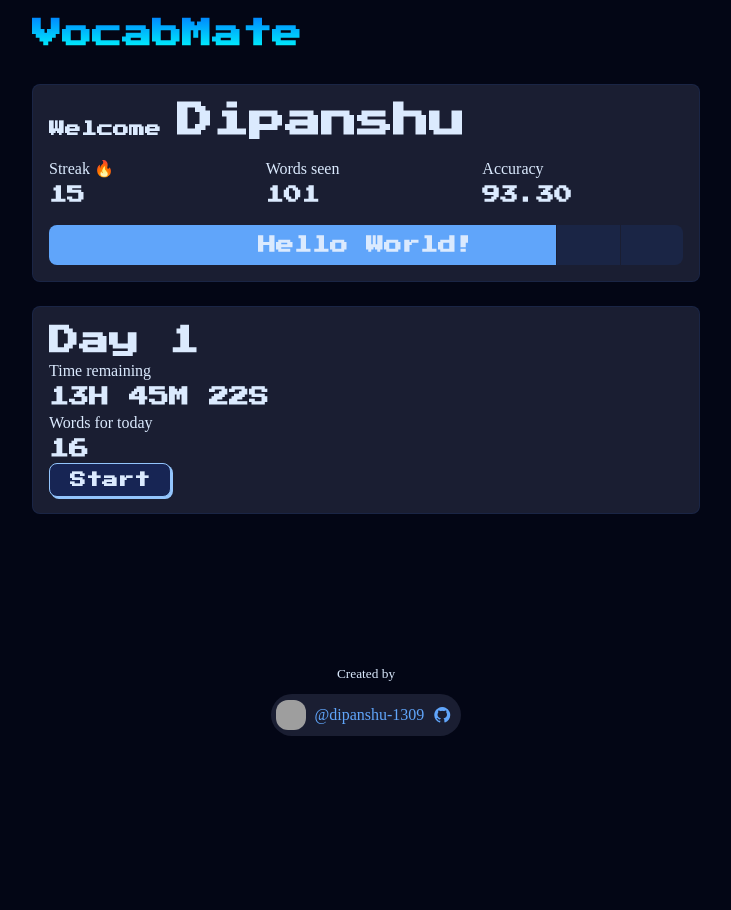
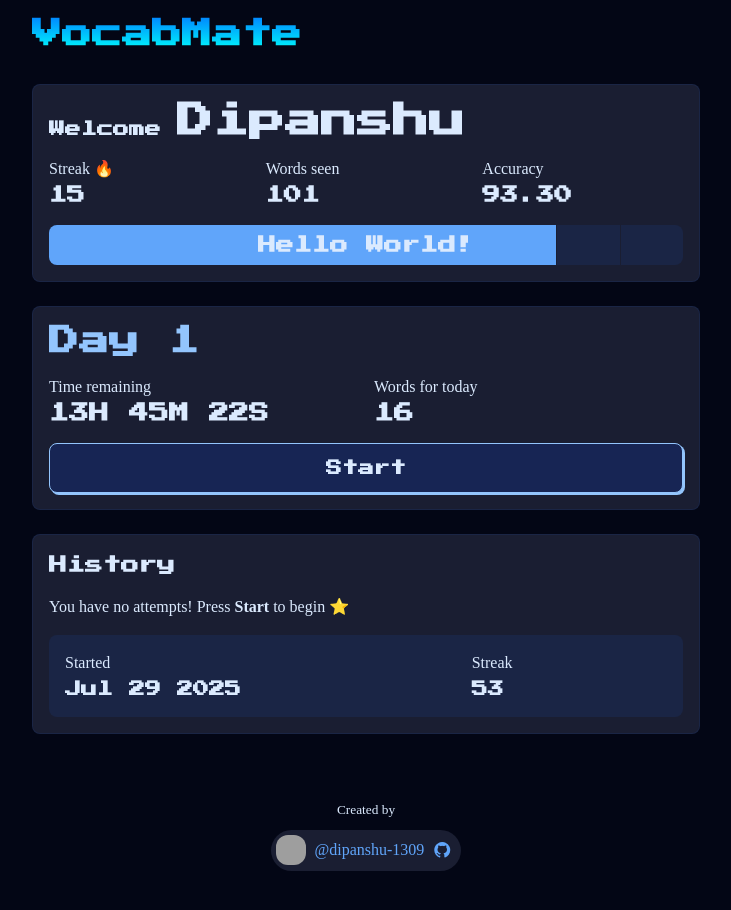
Before and after one commit to dipanshu-1309/VocabMate, a React (Vite) app: page / in a window 1280 px wide. Shown: the top 910 px of the page, without its empty margins (274-1005 px from the left). Before the commit the page ends 800 px from the top, so only its background shows below. Built offline with nearby package versions, Linux system fonts and the light colour scheme; grey boxes are pictures that could not be loaded; a web font is replaced by a local one.

Commit message:
Dashboard rough completed

```diff
--- a/src/components/History.jsx
+++ b/src/components/History.jsx
@@ -1,7 +1,22 @@
 export default function History() {
   return (
-    <div>
-
+    <div className="card history-card">
+      <h4>History</h4>
+      <p>
+        You have no attempts! Press <b>Start</b> to begin ⭐️
+      </p>
+      <div className="history-list">
+        <div className="card-button-secondary">
+          <div>
+              <p>Started</p>
+              <h6>Jul 29 2025</h6>
+          </div>
+          <div>
+            <p>Streak</p>
+            <h6>53</h6>
+          </div>
+        </div>
+      </div>
     </div>
-  )
+  );
 }
--- a/src/index.css
+++ b/src/index.css
@@ -108,6 +108,58 @@ section {
   background: var(--color-link);
 }
 
+.countdown-card {
+  display: flex;
+  flex-direction: column;
+  gap: 1rem;
+}
+
+.item-header {
+  color: var(--border-secondary);
+}
+
+.today-container{
+  display: grid;
+  grid-template-columns: repeat(2,minmax(0, 1fr));
+  gap: 1rem;
+}
+
+.countdown-card button {
+  padding: 0.75rem;
+}
+
+.start-task {
+  width: 100%;
+  display: grid;
+  place-items: center;
+}
+
+.history-card,
+.history-list {
+  display: flex;
+  flex-direction: column;
+  gap: 1rem;
+}
+
+.history-list > div {
+  padding: 1rem;
+  border-radius: var(--border-radius-small);
+  display: grid;
+  grid-template-columns: repeat(3, minmax(0, 1fr));
+  gap: 0.5rem;
+}
+
+.history-list div div:first-of-type {
+  grid-column: span 2 / span 2;
+}
+
+.history-list div div {
+  display: flex;
+  flex-direction: column;
+  gap: 0.1rem;
+  color: var(--color-primary) !important;
+}
+
 /* PORTAL */
 
 /* FOOTER */
```
